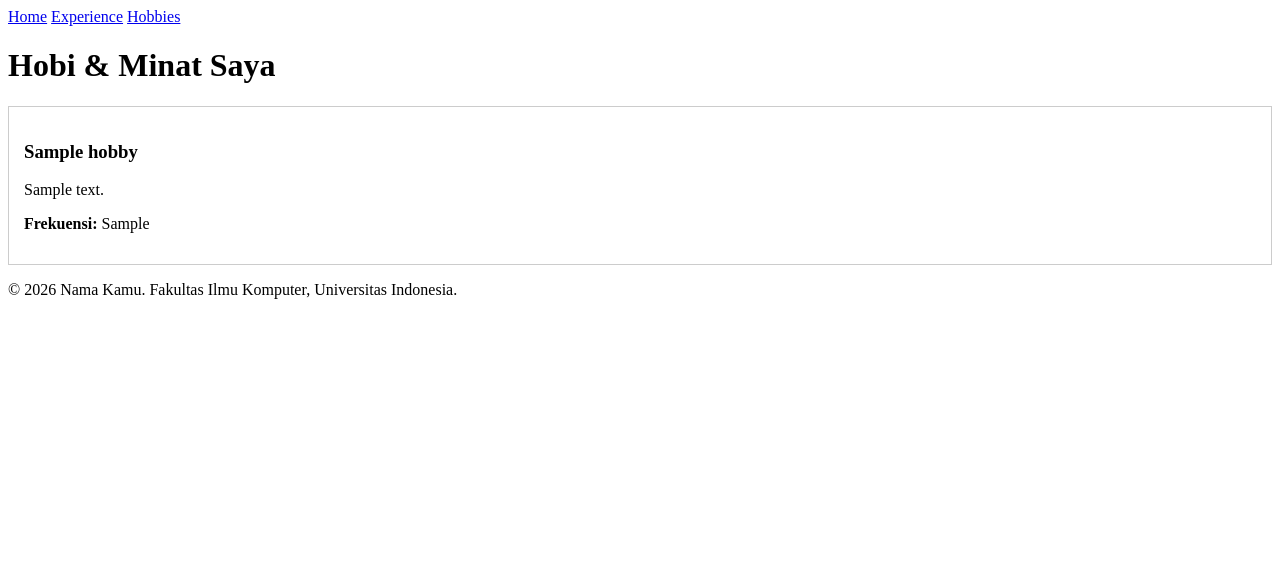
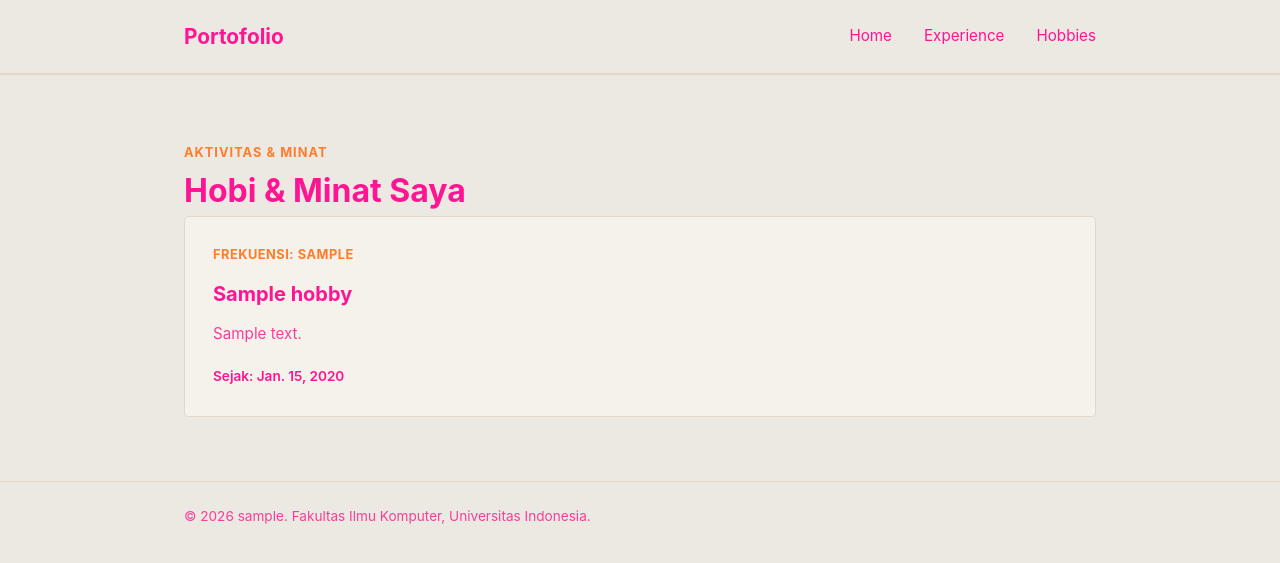
Before and after one commit to raniafff/myportofolio, a Django app: template templates/hobbies.html in a window 1280 px wide. Shown: the top 563 px of the page. Run offline with Django 5.2, Linux system fonts and the light colour scheme; tables that the repository leaves empty hold one stand-in row (values such as "Sample post"); the template is opened without the code that fills it: values that come from a table or form of the project are taken from there, most other values are stand-ins (such as "Sample title", 1, 10 or a date in 2020).

Commit message:
menambahkan css

```diff
--- a/static/css/style.css
+++ b/static/css/style.css
@@ -329,3 +329,55 @@ h1, .brand {
     font-size: 0.85rem;
     font-weight: 600;
 }
+
+.hobbies-section {
+    padding: 4rem 0;
+    border-top: 1px solid var(--line);
+}
+
+.hobbies-grid {
+    display: grid;
+    grid-template-columns: repeat(auto-fit, minmax(280px, 1fr));
+    gap: 1.5rem;
+}
+
+.hobby-card {
+    background-color: #f4f2ea;
+    border: 1px solid var(--line);
+    border-radius: var(--radius);
+    padding: 1.75rem;
+    display: flex;
+    flex-direction: column;
+    gap: 0.75rem;
+    transition: transform 0.2s ease, border-color 0.2s ease;
+}
+
+.hobby-card:hover {
+    border-color: var(--ink);
+    transform: translateY(-2px);
+}
+
+.hobby-frequency {
+    font-size: 0.8rem;
+    color: var(--accent-dark);
+    font-weight: 700;
+    text-transform: uppercase;
+    letter-spacing: 0.04em;
+}
+
+.hobby-card h2 {
+    font-size: 1.25rem;
+    color: var(--ink);
+}
+
+.hobby-description {
+    font-size: 0.95rem;
+    color: var(--text-muted);
+}
+
+.hobby-date {
+    margin-top: 0.5rem;
+    font-size: 0.85rem;
+    font-weight: 600;
+    color: var(--ink);
+}
--- a/templates/hobbies.html
+++ b/templates/hobbies.html
@@ -1,30 +1,49 @@
+{% load static %}
 <!DOCTYPE html>
 <html lang="id">
 <head>
     <meta charset="UTF-8">
     <title>Hobi - Portofolio</title>
+    <link rel="stylesheet" href="{% static 'css/style.css' %}">
 </head>
 <body>
+    <header class="site-header">
+        <div class="container">
+            <a href="{% url 'main:show_main' %}" class="brand">Portofolio</a>
             <nav>
                 <a href="{% url 'main:show_main' %}">Home</a>
                 <a href="{% url 'main:show_experience' %}">Experience</a>
                 <a href="{% url 'main:show_hobbies' %}">Hobbies</a>
             </nav>
+        </div>
+    </header>
 
+    <main class="hobbies-section">
+        <div class="container">
+            <span class="section-kicker">Aktivitas & Minat</span>
             <h1>Hobi & Minat Saya</h1>
 
+            <div class="hobbies-grid">
                 {% for hobby in hobby_list %}
-        <div style="border: 1px solid #ccc; padding: 15px; margin-bottom: 10px;">
-            <h3>{{ hobby.name }}</h3>
-            <p>{{ hobby.description }}</p>
-            <p><strong>Frekuensi:</strong> {{ hobby.frequency }}</p>
+                    <div class="hobby-card">
+                        <span class="hobby-frequency">Frekuensi: {{ hobby.frequency }}</span>
+                        <h2>{{ hobby.name }}</h2>
+                        <p class="hobby-description">{{ hobby.description }}</p>
+                        {% if hobby.started_since %}
+                            <div class="hobby-date">Sejak: {{ hobby.started_since }}</div>
+                        {% endif %}
                     </div>
                 {% empty %}
-        <p>Belum ada data hobi yang ditambahkan.</p>
+                    <p class="empty-state">Belum ada data hobi yang ditambahkan.</p>
                 {% endfor %}
+            </div>
+        </div>
+    </main>
 
-    <footer>
-        <p>&copy; 2026 Nama Kamu. Fakultas Ilmu Komputer, Universitas Indonesia.</p>
+    <footer class="site-footer">
+        <div class="container">
+            <p>&copy; 2026 {{ nickname }}. Fakultas Ilmu Komputer, Universitas Indonesia.</p>
+        </div>
     </footer>
 </body>
 </html>
```
Lines whose indentation alone changed are shown as unchanged.
